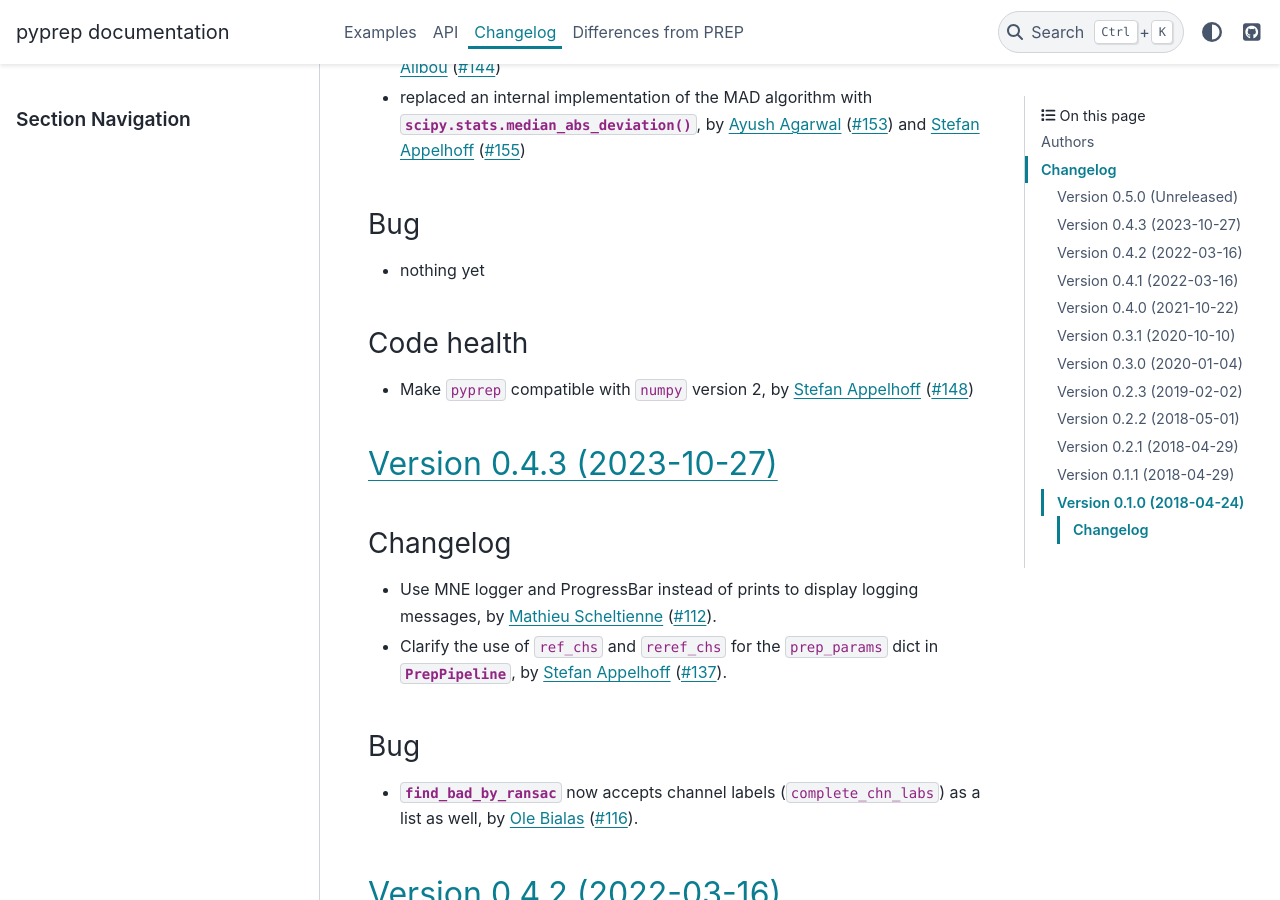
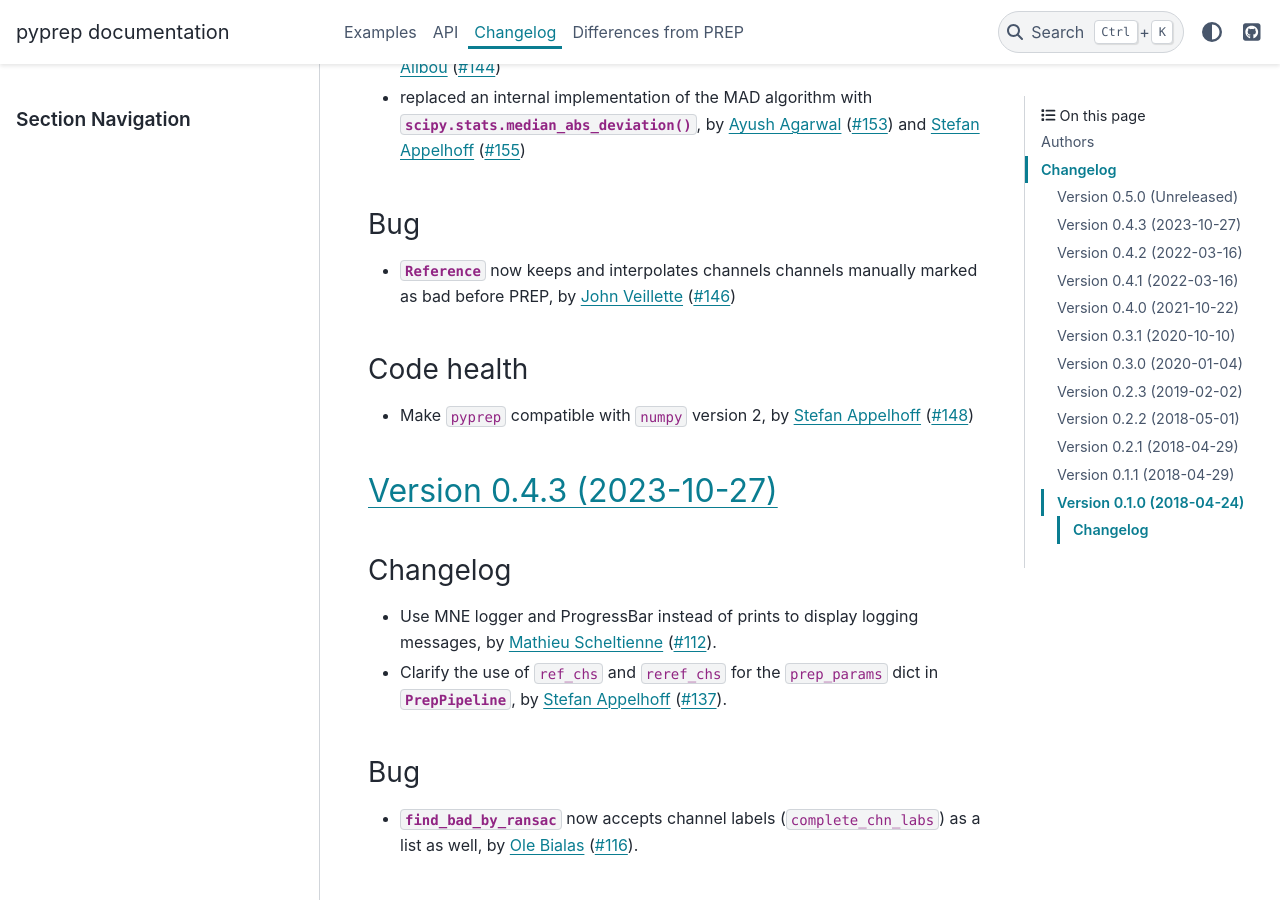
Before and after one commit to sappelhoff/pyprep, a Sphinx documentation site: the page built from docs/changelog.rst, in a window 1280 px wide and 900 px high, scrolled down 966 px. Built offline with Sphinx 7.4.7 and the PyData theme 0.15.4, drawn with Linux system fonts in a browser that asks for light colours; the version number could not be read and is left out.

Commit message:
Update changelog.rst

```diff
--- a/docs/changelog.rst
+++ b/docs/changelog.rst
@@ -31,7 +31,7 @@ Changelog
 
 Bug
 ~~~
-- nothing yet
+- :class:`~pyprep.Reference` now keeps and interpolates channels channels manually marked as bad before PREP, by `John Veillette`_ (:gh:`146`)
 
 Code health
 ~~~~~~~~~~~
```
